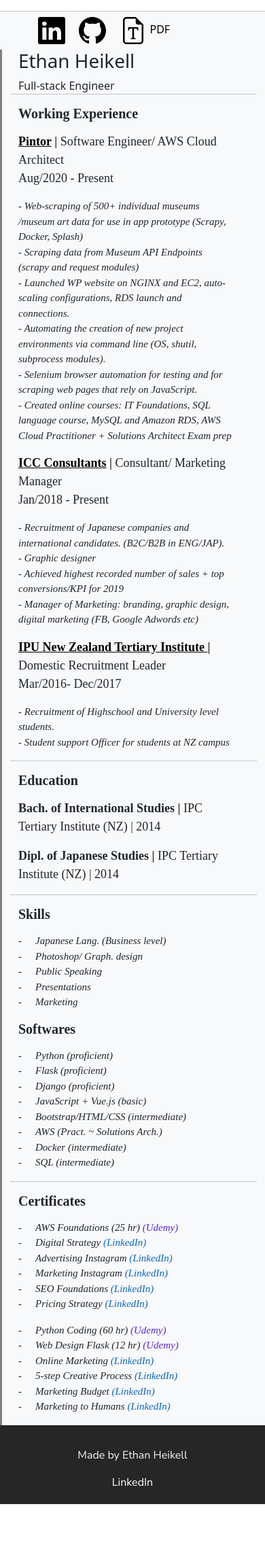
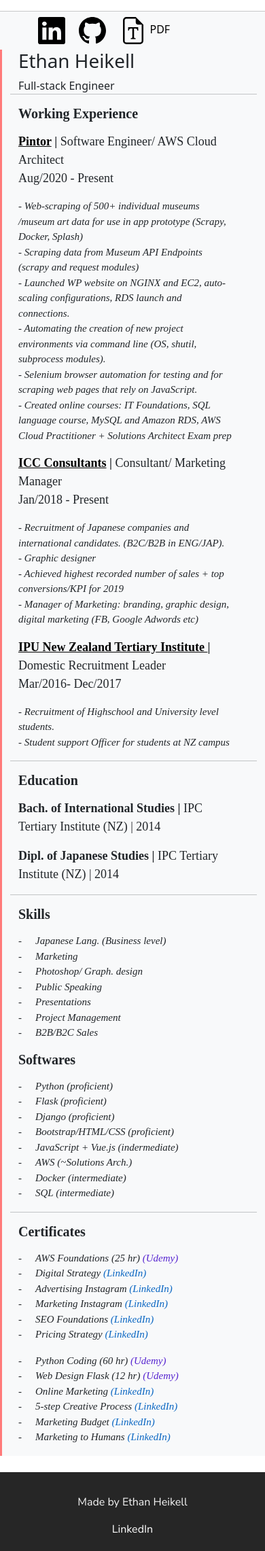
Before and after one commit to UndrscoreEX/Portfolio_proff, a Flask app: page /about in a window 390 px wide. Shown: the part 66-2348 px from the top of the page at 68% size. Before the commit the page ends 2279 px from the top, so only its background shows below. Run offline with Flask 3, Linux system fonts and the light colour scheme; some libraries are stand-ins or nearby versions.

Commit message:
added gradient and some small trim changes

```diff
--- a/static/css/styles.css
+++ b/static/css/styles.css
@@ -1,3 +1,28 @@
+.nbg-gradient{
+    background-image: linear-gradient(
+  65deg,
+  hsl(0deg 0% 0%) 0%,
+  hsl(0deg 0% 2%) 4%,
+  hsl(0deg 0% 3%) 8%,
+  hsl(0deg 0% 5%) 12%,
+  hsl(0deg 0% 7%) 16%,
+  hsl(0deg 0% 9%) 21%,
+  hsl(0deg 0% 10%) 27%,
+  hsl(0deg 0% 12%) 33%,
+  hsl(0deg 0% 14%) 40%,
+  hsl(0deg 0% 16%) 48%,
+  hsl(0deg 0% 17%) 57%,
+  hsl(0deg 0% 19%) 66%,
+  hsl(0deg 0% 21%) 74%,
+  hsl(0deg 0% 22%) 81%,
+  hsl(0deg 0% 24%) 87%,
+  hsl(0deg 0% 26%) 92%,
+  hsl(0deg 0% 28%) 96%,
+  hsl(0deg 0% 29%) 100%
+);
+}
+
+
 .special-text a{
     font-family: 'Nunito Sans', sans-serif;
 }
--- a/templates/about.html
+++ b/templates/about.html
@@ -5,11 +5,12 @@
 {% block body %}
 
 <!-- First panel -->
-<div class="about-bg">
+
+<div class="nbg-gradient">
 
 <div class="container bg-light">
 
-    <div class="row align-items-center" style="margin-top: -1rem;">
+    <div class="row align-items-center" style="margin-top: -1rem;" >
         <div class="side-pic row col-md-4 col-sm-5">
             <div class="">
                 <img class="" src="static\img\Prof_coaching\mmexport1438951103955 (2).jpg" alt="" style="margin-left: -0.75rem!important; ">
@@ -35,7 +36,7 @@
                 <!-- <button type="button" clas s="btn btn-dark"><a href="static\img\Prof_coaching\CV Ethan Heikell 2022.pdf" style="color: white;">Resume PDF</a></button> -->
             </div>
         </div>
-        <div class="row col-md-8 col-sm-7 mx-auto" style="border-left-style: solid; border-color:grey; border-width: 3x;">
+        <div class="row col-md-8 col-sm-7 mx-auto" style="border-left-style: solid; border-color:rgb(255, 122, 122); border-width: 3x;">
             <div class="d-flex row ">
                 <h1 class="col-md-6 col-sm-6">
                     Ethan Heikell
@@ -138,10 +139,12 @@
                 </h5>
                 <p class="content-details">
                     -<span class="tab"></span>Japanese Lang. (Business level)<br>
+                    -<span class="tab"></span>Marketing<br>
                     -<span class="tab"></span>Photoshop/ Graph. design<br>
                     -<span class="tab"></span>Public Speaking<br>
                     -<span class="tab"></span>Presentations<br>
-                    -<span class="tab"></span>Marketing
+                    -<span class="tab"></span>Project Management<br>
+                    -<span class="tab"></span>B2B/B2C Sales<br>
                 </p>
             </div>
             <div class="row col-md-6 align-top">
@@ -152,9 +155,9 @@
                     -<span class="tab"></span>Python (proficient)<br>
                     -<span class="tab"></span>Flask (proficient)<br>
                     -<span class="tab"></span>Django (proficient)<br>
-                    -<span class="tab"></span>JavaScript + Vue.js (basic)<br>
-                    -<span class="tab"></span>Bootstrap/HTML/CSS (intermediate)<br>
-                    -<span class="tab"></span>AWS (Pract. ~ Solutions Arch.)<br>
+                    -<span class="tab"></span>Bootstrap/HTML/CSS (proficient)<br>
+                    -<span class="tab"></span>JavaScript + Vue.js (indermediate)<br>
+                    -<span class="tab"></span>AWS (~Solutions Arch.)<br>
                     -<span class="tab"></span>Docker (intermediate)<br>
                     -<span class="tab"></span>SQL (intermediate) <br>
                 </p>
@@ -187,6 +190,7 @@
     </div>
 </div>
 </div>
+<br>
 
 
 
```
